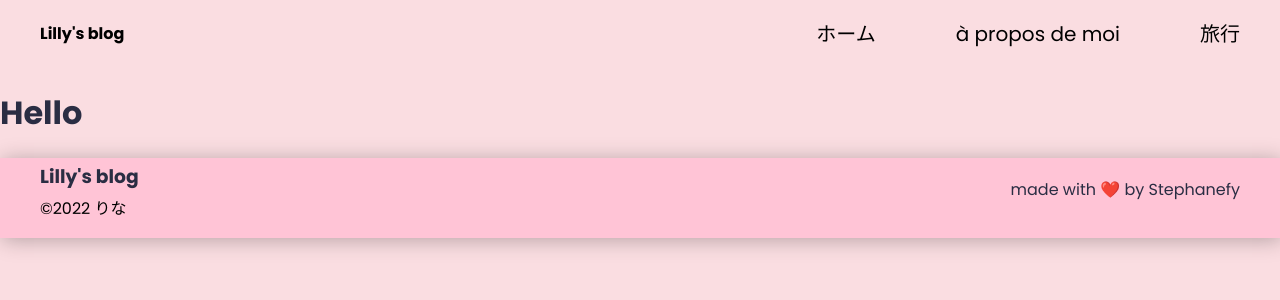
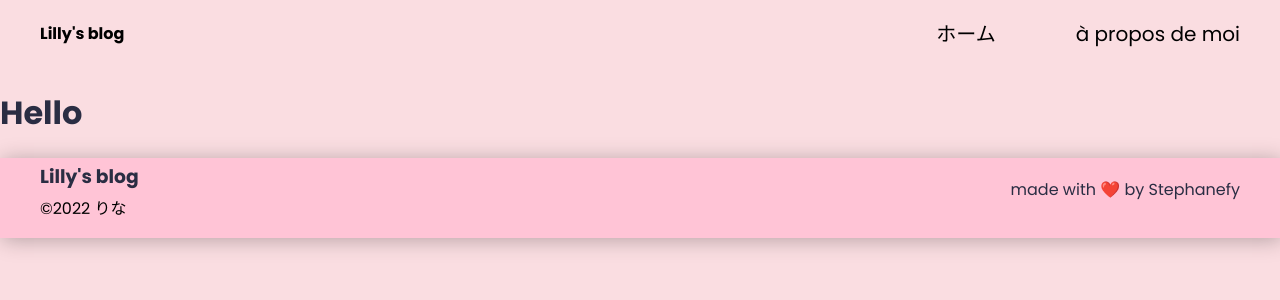
Before and after one commit to Stephanefy/r-s-blog, a Next.js app in the folder web/: page /hello in a window 1280 px wide. Shown: the top 300 px of the page. Built offline with nearby package versions, Linux system fonts and the light colour scheme.

Commit message:
removed navitem

```diff
--- a/web/components/Header.tsx
+++ b/web/components/Header.tsx
@@ -75,7 +75,7 @@ const ListItem = styled.li`
     margin:0 2em;
     font-size: 1.25em;
 
-    &:nth-of-type(3) {
+    &:nth-of-type(2) {
         margin: 0 0 0 2em;
     }
     &:hover {
@@ -124,11 +124,11 @@ const navLinks = [
       name: "à propos de moi",
       path: "/about",
     },
-    {
-      id: 3,
-      name: "旅行",
-      path: "/travel",
-    },
+    // {
+    //   id: 3,
+    //   name: "旅行",
+    //   path: "/travel",
+    // },
     // {
     //   name: "Blog",
     //   path: "/blog",
```
